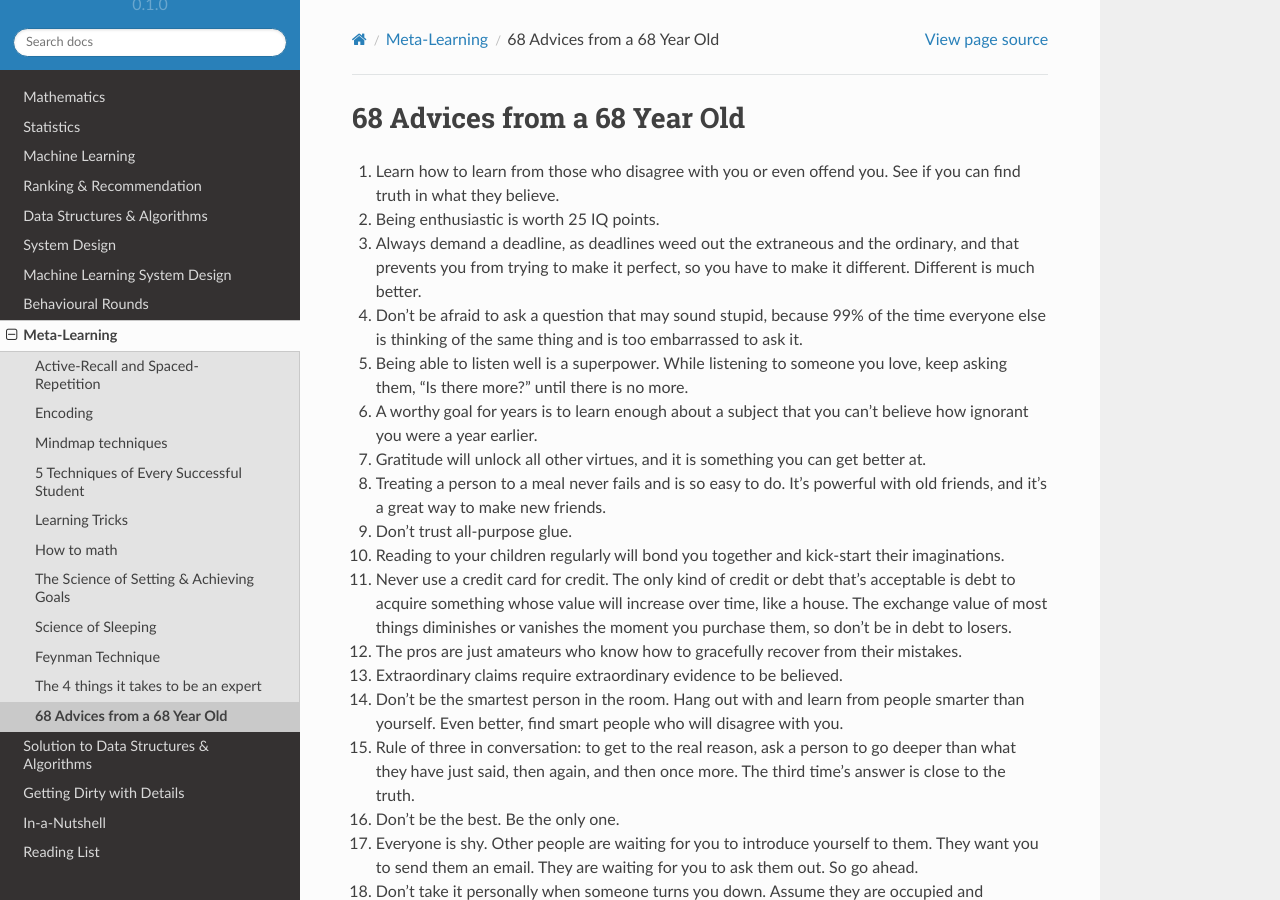
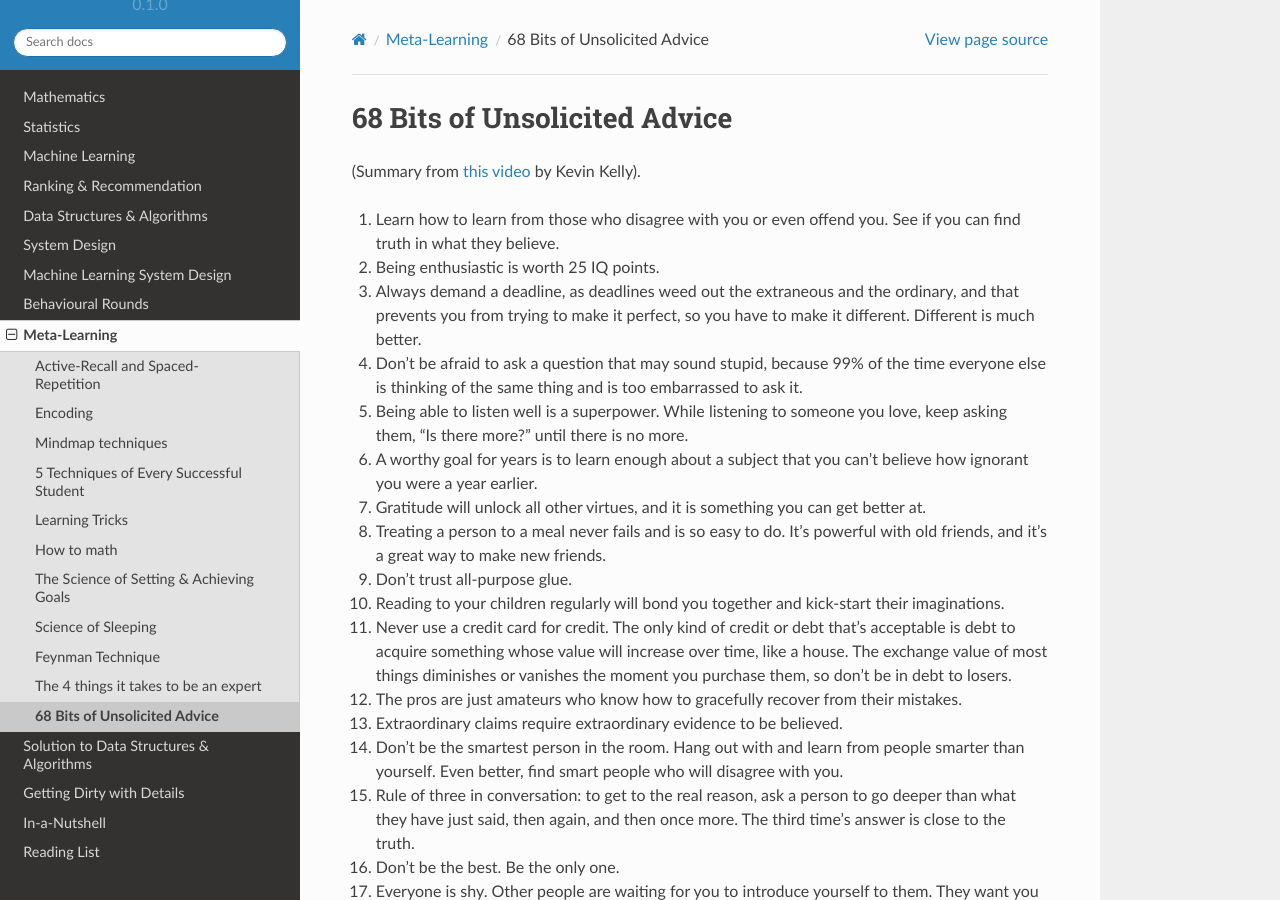
Before and after one commit to uselesstechjunks/leetcode, a Sphinx documentation site: the page built from docs/source/advice.rst, in a window 1280 px wide and 900 px high. Built offline with Sphinx 7.4.7 and the Read the Docs theme 2.0.0, drawn with Linux system fonts in a browser that asks for light colours.

Commit message:
Update advice.rst

```diff
--- a/docs/source/advice.rst
+++ b/docs/source/advice.rst
@@ -1,5 +1,7 @@
-68 Advices from a 68 Year Old
+68 Bits of Unsolicited Advice
 ############################################
+
+(Summary from `this video <https://www.youtube.com/watch?v=Zz70rcguxwk>`_ by Kevin Kelly).
 
 #. Learn how to learn from those who disagree with you or even offend you. See if you can find truth in what they believe.
 #. Being enthusiastic is worth 25 IQ points.
```
